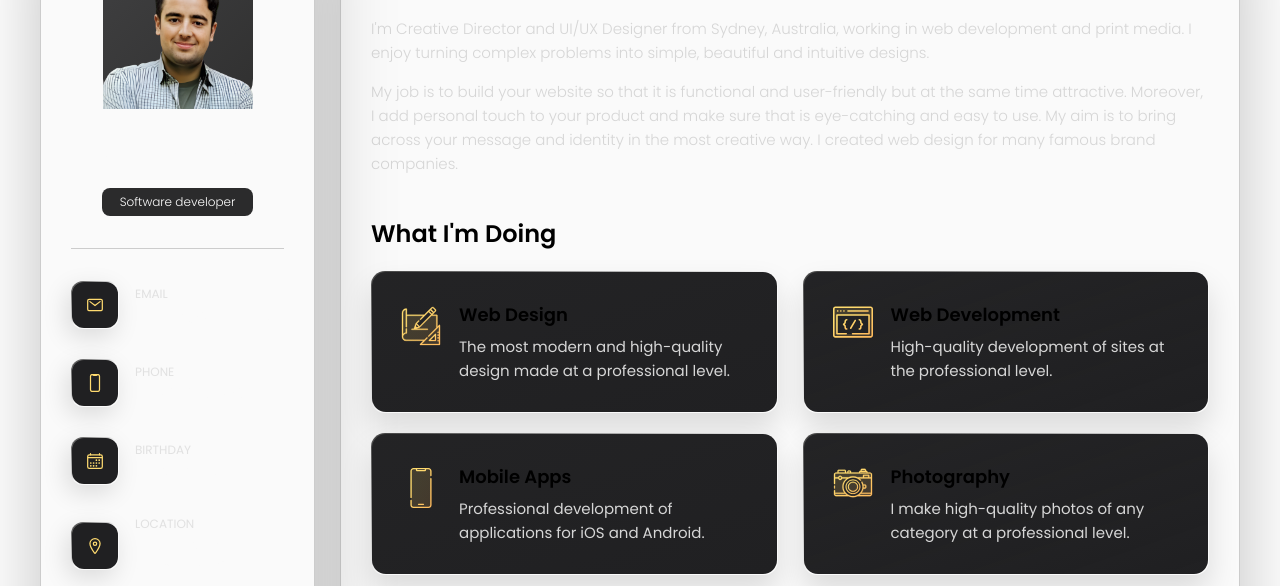
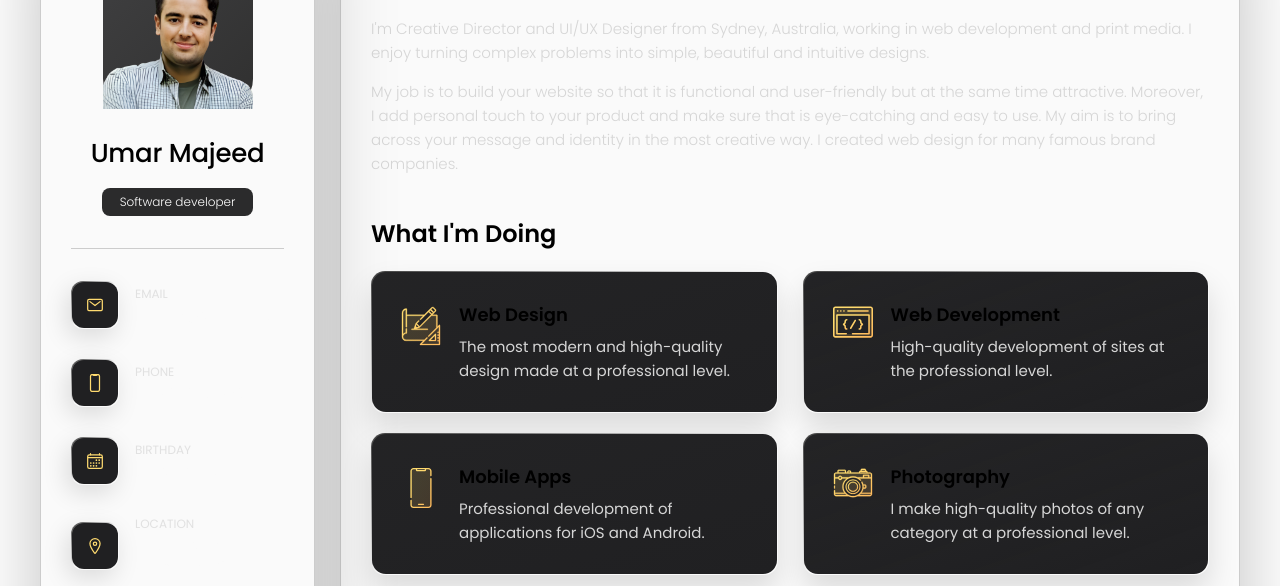
Before and after one commit to umarmajeedofficial/myportfolio, a plain HTML site: page index.html in a window 1280 px wide. Shown: the part 162-748 px from the top of the page. Drawn offline with nearby package versions, Linux system fonts and the light colour scheme.

Commit message:
Update style.css

```diff
--- a/assets/css/style.css
+++ b/assets/css/style.css
@@ -340,7 +340,7 @@ main {
 }
 
 .info-content .name {
-  color: var(--white-2);
+  color: var(0deg 0% 0%);
   font-size: var(--fs-3);
   font-weight: var(--fw-500);
   letter-spacing: -0.25px;
```
